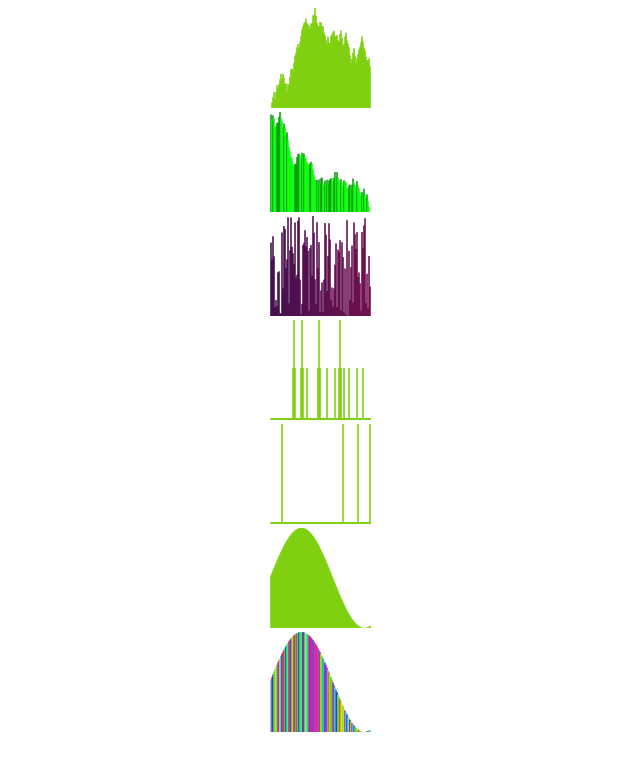
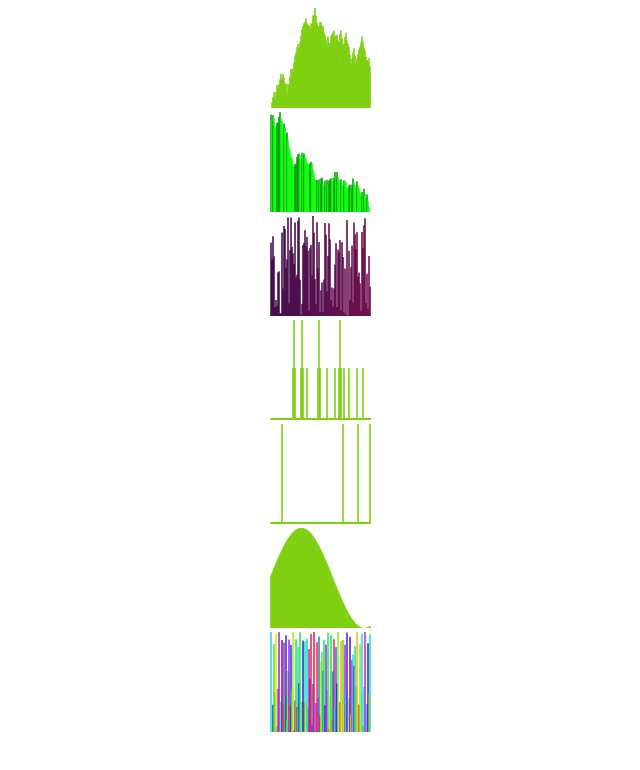
Before and after one commit to donatj/TickerGraph, a website: page example.html in a window 1280 px wide. Shown: the whole page, without its empty margins (37-677 px from the left). Drawn offline with Linux system fonts and the light colour scheme.

Commit message:
Use a logistic map in the color example

```diff
--- a/example.html
+++ b/example.html
@@ -33,7 +33,8 @@
 				valDec = 0,
 				valSporadic = 0,
 				valOccasional = 0,
-				valSine = 0;
+				valSine = 0,
+				valChaos = .5;
 
 			setInterval(function() {
 				valDec -= (Math.random() - .45);
@@ -54,7 +55,10 @@
 
 				valSine += .05;
 				tSine.push(Math.sin(valSine));
-				tRandomColors.push(Math.sin(valSine), {
+
+				// The logistic map creates an irregular pattern.
+				valChaos = 3.9 * valChaos * (1 - valChaos);
+				tRandomColors.push(valChaos, {
 					color: "hsl(" + Math.floor(Math.random() * 360) + ", 80%, 50%)"
 				});
 			}, 50);
```
